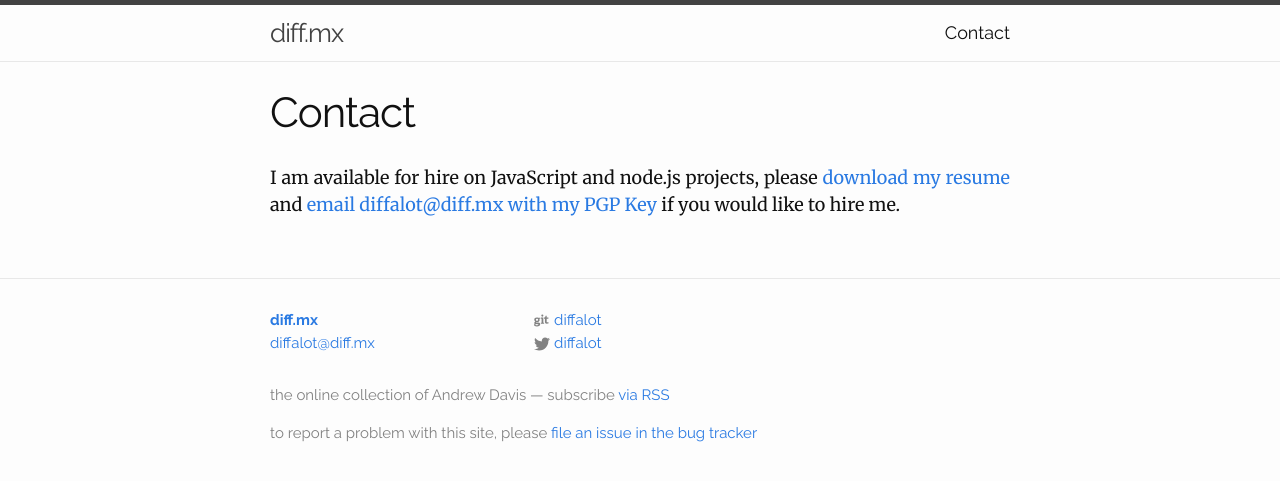
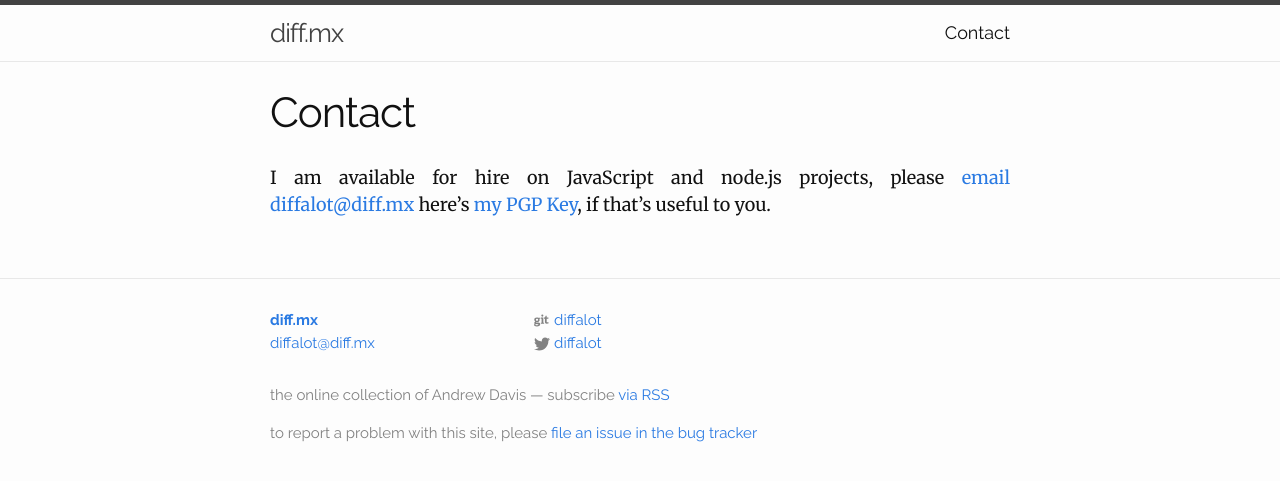
Before and after one commit to diffalot/diff.mx, a Jekyll site: the page built from contact.md, in a window 1280 px wide. Shown: the top 481 px of the page. Built offline with Jekyll 4.4.1, drawn with Linux system fonts in a browser that asks for light colours.

Commit message:
language

```diff
--- a/contact.md
+++ b/contact.md
@@ -4,7 +4,6 @@ title: Contact
 permalink: /contact/
 ---
 
-I am available for hire on JavaScript and node.js projects, please [download my
-resume](https://diff.mx/resume-Andrew_Davis.pdf) and [email
-diffalot@diff.mx](diffalot@diff.mx) [with my PGP
-Key](https://diff.mx/pgp-andrew_davis.pub) if you would like to hire me.
+I am available for hire on JavaScript and node.js projects, please [email
+diffalot@diff.mx](diffalot@diff.mx) here's [my PGP
+Key](https://diff.mx/pgp-andrew_davis.pub), if that's useful to you.
```
